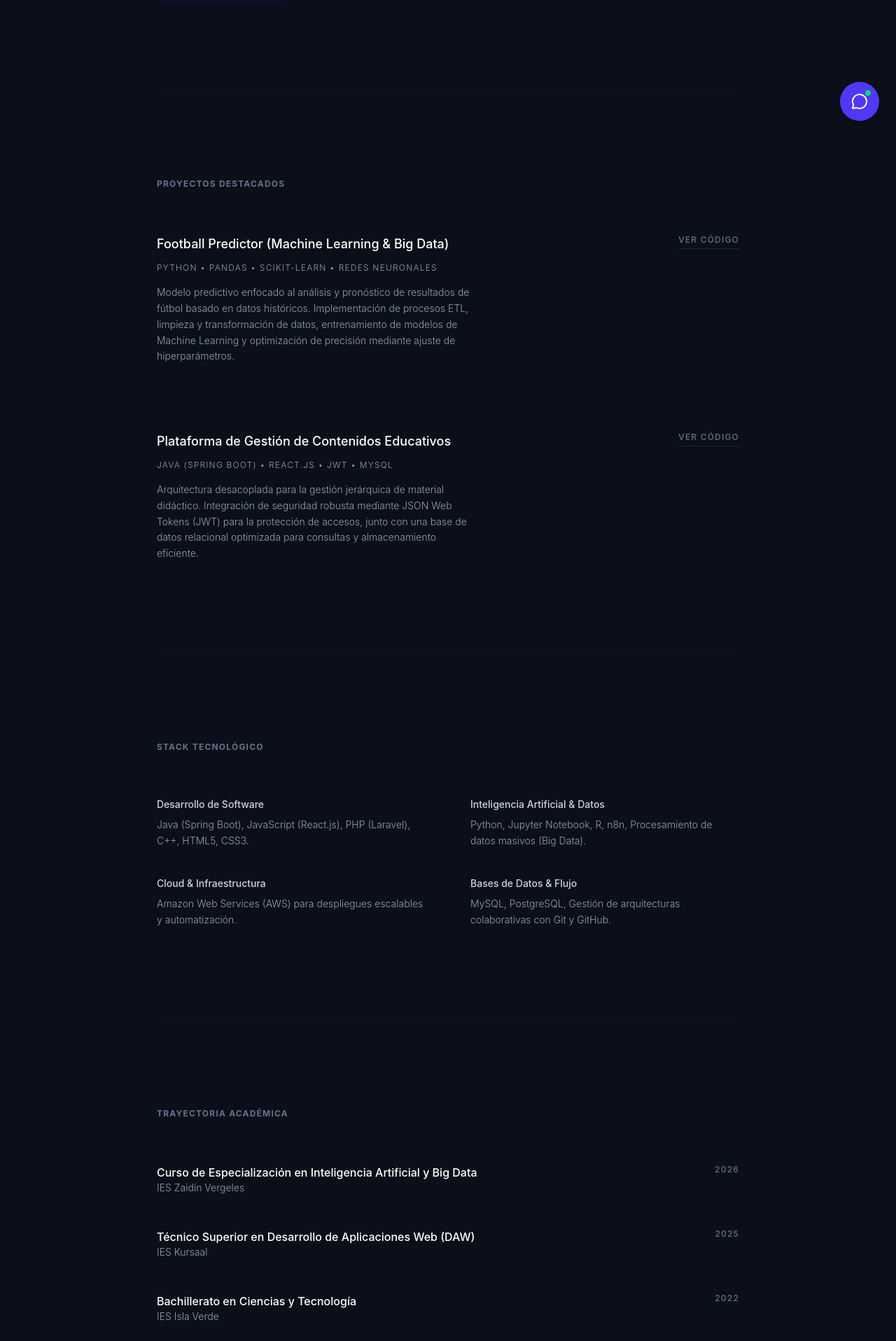
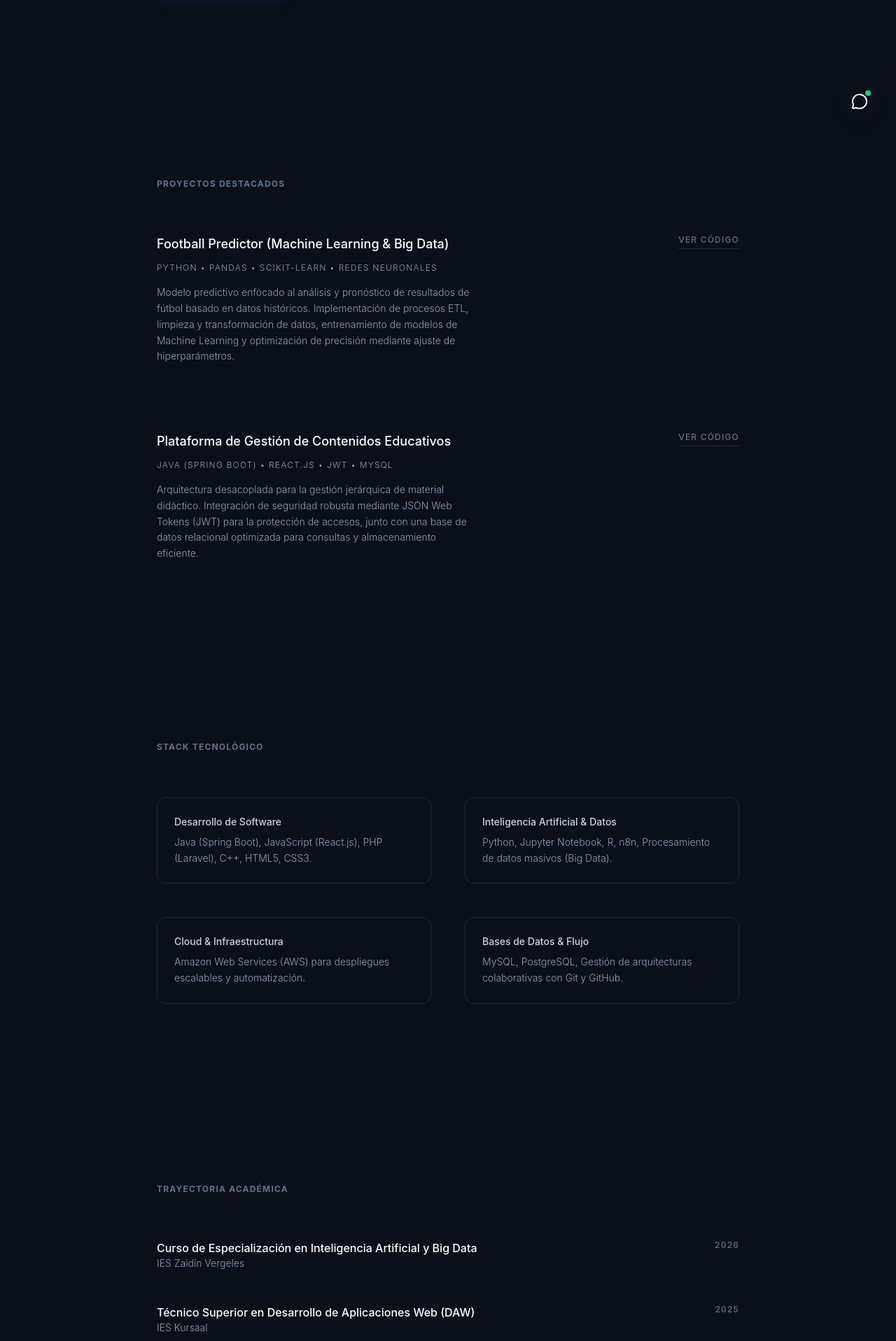
Before and after one commit to sferehi18/portfolio-santiago, a React (Vite) app in the folder santiago-portfolio/: page / in a window 1280 px wide. Shown: the part 603-2520 px from the top of the page at 70% size. Built offline with nearby package versions, Linux system fonts and the light colour scheme.

Commit message:
Añadido animaciones

```diff
--- a/santiago-portfolio/src/App.jsx
+++ b/santiago-portfolio/src/App.jsx
@@ -8,7 +8,9 @@
 import Skills from './components/Skills';
 import Education from './components/Education';
 import Footer from './components/Footer';
+import { useReveal } from "./hooks/useReveal";
 export default function App() {
+  useReveal();
   return (
     <div className="min-h-screen bg-[#0b0f19] text-slate-100 font-sans antialiased selection:bg-indigo-500/30 selection:text-indigo-200">
 
--- a/santiago-portfolio/src/components/Education.jsx
+++ b/santiago-portfolio/src/components/Education.jsx
@@ -1,39 +1,60 @@
 import React from 'react';
+import { useReveal } from '../hooks/useReveal';
 
 export default function Education() {
+
+  useReveal(); // 👈 IMPORTANTE: activa el observer
+
   return (
-    <section id="formacion" className="py-24 md:py-32 mb-16">
+    <section id="formacion" className="reveal py-24 md:py-32 mb-16">
+
       <h3 className="text-xs font-bold tracking-widest uppercase text-slate-500 mb-16">
         Trayectoria Académica
       </h3>
+
       <div className="space-y-12">
-        <div className="flex flex-col md:flex-row justify-between items-start gap-2">
+
+        <div className="reveal flex flex-col md:flex-row justify-between items-start gap-2">
           <div>
-            <h4 className="text-base font-medium text-white">Curso de Especialización en Inteligencia Artificial y Big Data</h4>
-            <p className="text-slate-400 text-sm font-light">IES Zaidín Vergeles</p>
+            <h4 className="text-base font-medium text-white">
+              Curso de Especialización en Inteligencia Artificial y Big Data
+            </h4>
+            <p className="text-slate-400 text-sm font-light">
+              IES Zaidín Vergeles
+            </p>
           </div>
-          <span className="text-xs font-medium tracking-widest uppercase text-slate-500">2026</span>
-        </div>
-        <div className="flex flex-col md:flex-row justify-between items-start gap-2">
-          <div>
-            <h4 className="text-base font-medium text-white">Técnico Superior en Desarrollo de Aplicaciones Web (DAW)</h4>
-            <p className="text-slate-400 text-sm font-light">IES Kursaal</p>
-          </div>
-          <span className="text-xs font-medium tracking-widest uppercase text-slate-500">2025</span>
-
-
+          <span className="text-xs font-medium tracking-widest uppercase text-slate-500">
+            2026
+          </span>
         </div>
 
-         <div className="flex flex-col md:flex-row justify-between items-start gap-2">
+        <div className="reveal flex flex-col md:flex-row justify-between items-start gap-2">
           <div>
-            <h4 className="text-base font-medium text-white">Bachillerato en Ciencias y Tecnología</h4>
-            <p className="text-slate-400 text-sm font-light">IES Isla Verde</p>
+            <h4 className="text-base font-medium text-white">
+              Técnico Superior en Desarrollo de Aplicaciones Web (DAW)
+            </h4>
+            <p className="text-slate-400 text-sm font-light">
+              IES Kursaal
+            </p>
           </div>
-          <span className="text-xs font-medium tracking-widest uppercase text-slate-500">2022</span>
-
-
+          <span className="text-xs font-medium tracking-widest uppercase text-slate-500">
+            2025
+          </span>
         </div>
 
+        <div className="reveal flex flex-col md:flex-row justify-between items-start gap-2">
+          <div>
+            <h4 className="text-base font-medium text-white">
+              Bachillerato en Ciencias y Tecnología
+            </h4>
+            <p className="text-slate-400 text-sm font-light">
+              IES Isla Verde
+            </p>
+          </div>
+          <span className="text-xs font-medium tracking-widest uppercase text-slate-500">
+            2022
+          </span>
+        </div>
 
       </div>
     </section>
--- a/santiago-portfolio/src/components/Skills.jsx
+++ b/santiago-portfolio/src/components/Skills.jsx
@@ -2,27 +2,52 @@
 
 export default function Skills() {
   return (
-    <section id="competencias" className="py-24 md:py-32 border-b border-slate-900/60">
-      <h3 className="text-xs font-bold tracking-widest uppercase text-slate-500 mb-16">
+    <section
+      id="competencias"
+      className="py-24 md:py-32 border-b border-slate-900/60"
+    >
+      <h3 className="reveal text-xs font-bold tracking-widest uppercase text-slate-500 mb-16">
         Stack Tecnológico
       </h3>
-      <div className="grid grid-cols-1 md:grid-cols-2 gap-x-16 gap-y-10 text-sm font-light">
-        <div>
-          <span className="block font-medium text-slate-300 mb-2">Desarrollo de Software</span>
-          <p className="text-slate-400 leading-relaxed">Java (Spring Boot), JavaScript (React.js), PHP (Laravel), C++, HTML5, CSS3.</p>
+
+      <div className="grid grid-cols-1 md:grid-cols-2 gap-12 text-sm font-light">
+
+        <div className="reveal reveal-delay-1 p-6 rounded-xl border border-slate-800 hover:border-indigo-500/40 hover:bg-slate-900/30 hover:shadow-lg hover:shadow-indigo-500/10 transition-all duration-300">
+          <span className="block font-medium text-slate-300 mb-2">
+            Desarrollo de Software
+          </span>
+          <p className="text-slate-400 leading-relaxed">
+            Java (Spring Boot), JavaScript (React.js), PHP (Laravel), C++, HTML5, CSS3.
+          </p>
         </div>
-        <div>
-          <span className="block font-medium text-slate-300 mb-2">Inteligencia Artificial & Datos</span>
-          <p className="text-slate-400 leading-relaxed">Python, Jupyter Notebook, R, n8n, Procesamiento de datos masivos (Big Data).</p>
+
+        <div className="reveal reveal-delay-2 p-6 rounded-xl border border-slate-800 hover:border-indigo-500/40 hover:bg-slate-900/30 hover:shadow-lg hover:shadow-indigo-500/10 transition-all duration-300">
+          <span className="block font-medium text-slate-300 mb-2">
+            Inteligencia Artificial & Datos
+          </span>
+          <p className="text-slate-400 leading-relaxed">
+            Python, Jupyter Notebook, R, n8n, Procesamiento de datos masivos (Big Data).
+          </p>
         </div>
-        <div>
-          <span className="block font-medium text-slate-300 mb-2">Cloud & Infraestructura</span>
-          <p className="text-slate-400 leading-relaxed">Amazon Web Services (AWS) para despliegues escalables y automatización.</p>
+
+        <div className="reveal reveal-delay-3 p-6 rounded-xl border border-slate-800 hover:border-indigo-500/40 hover:bg-slate-900/30 hover:shadow-lg hover:shadow-indigo-500/10 transition-all duration-300">
+          <span className="block font-medium text-slate-300 mb-2">
+            Cloud & Infraestructura
+          </span>
+          <p className="text-slate-400 leading-relaxed">
+            Amazon Web Services (AWS) para despliegues escalables y automatización.
+          </p>
         </div>
-        <div>
-          <span className="block font-medium text-slate-300 mb-2">Bases de Datos & Flujo</span>
-          <p className="text-slate-400 leading-relaxed">MySQL, PostgreSQL, Gestión de arquitecturas colaborativas con Git y GitHub.</p>
+
+        <div className="reveal reveal-delay-4 p-6 rounded-xl border border-slate-800 hover:border-indigo-500/40 hover:bg-slate-900/30 hover:shadow-lg hover:shadow-indigo-500/10 transition-all duration-300">
+          <span className="block font-medium text-slate-300 mb-2">
+            Bases de Datos & Flujo
+          </span>
+          <p className="text-slate-400 leading-relaxed">
+            MySQL, PostgreSQL, Gestión de arquitecturas colaborativas con Git y GitHub.
+          </p>
         </div>
+
       </div>
     </section>
   );
--- /dev/null
+++ b/santiago-portfolio/src/hooks/useReveal.jsx
@@ -0,0 +1,25 @@
+import { useEffect } from "react";
+
+export function useReveal() {
+  useEffect(() => {
+    const elements = document.querySelectorAll(".reveal");
+
+    if (!elements.length) return;
+
+    const observer = new IntersectionObserver(
+      (entries, obs) => {
+        entries.forEach((entry) => {
+          if (entry.isIntersecting) {
+            entry.target.classList.add("show");
+            obs.unobserve(entry.target);
+          }
+        });
+      },
+      { threshold: 0.15 }
+    );
+
+    elements.forEach((el) => observer.observe(el));
+
+    return () => observer.disconnect();
+  }, []);
+}
--- a/santiago-portfolio/src/index.css
+++ b/santiago-portfolio/src/index.css
@@ -3,18 +3,35 @@
   scroll-behavior: smooth;
 }
 
-@theme {
-  /* Colores de marca centralizados */
-  --color-brand-primary: var(--color-indigo-600);
-  --color-brand-hover: var(--color-indigo-700);
-  --color-brand-focus: var(--color-indigo-500);
+.reveal {
+  opacity: 0;
+  transform: translateX(-20px);
+  filter: blur(6px);
+  transition: all 0.8s ease-out;
+}
 
-  /* Fondos principales del sitio */
-  --color-site-bg: var(--color-slate-900);
-  --color-site-text: var(--color-white);
+.reveal.show {
+  opacity: 1;
+  transform: translateX(0);
+  filter: blur(0);
+}
 
-  /* Componentes del Chat */
-  --color-chat-bg: var(--color-white);
-  --color-chat-text: var(--color-gray-800);
-  --color-chat-border: var(--color-gray-100);
+.reveal.show {
+  opacity: 1;
+  transform: translateX(0);
 }
+
+.reveal-delay-1 {
+  transition-delay: 0.1s;
+}
+
+.reveal-delay-2 {
+  transition-delay: 0.25s;
+}
+
+.reveal-delay-3 {
+  transition-delay: 0.4s;
+}
+.reveal-delay-4 {
+  transition-delay: 0.55s;
+}
```
Also changed, not shown: santiago-portfolio/src/components/Projects.jsx (+21 -6 lines).
